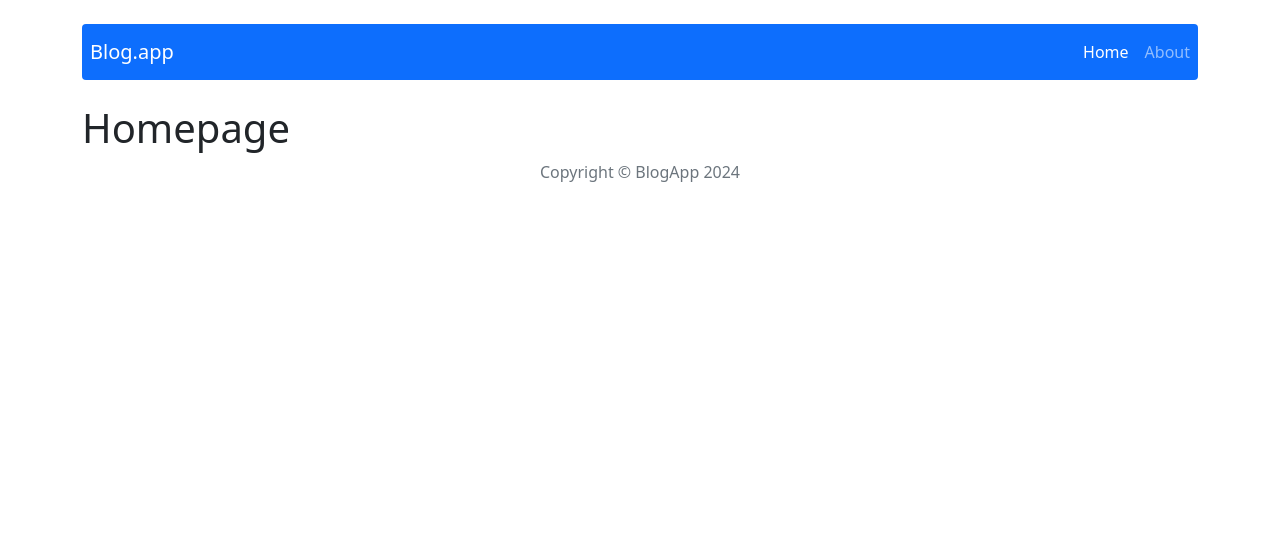
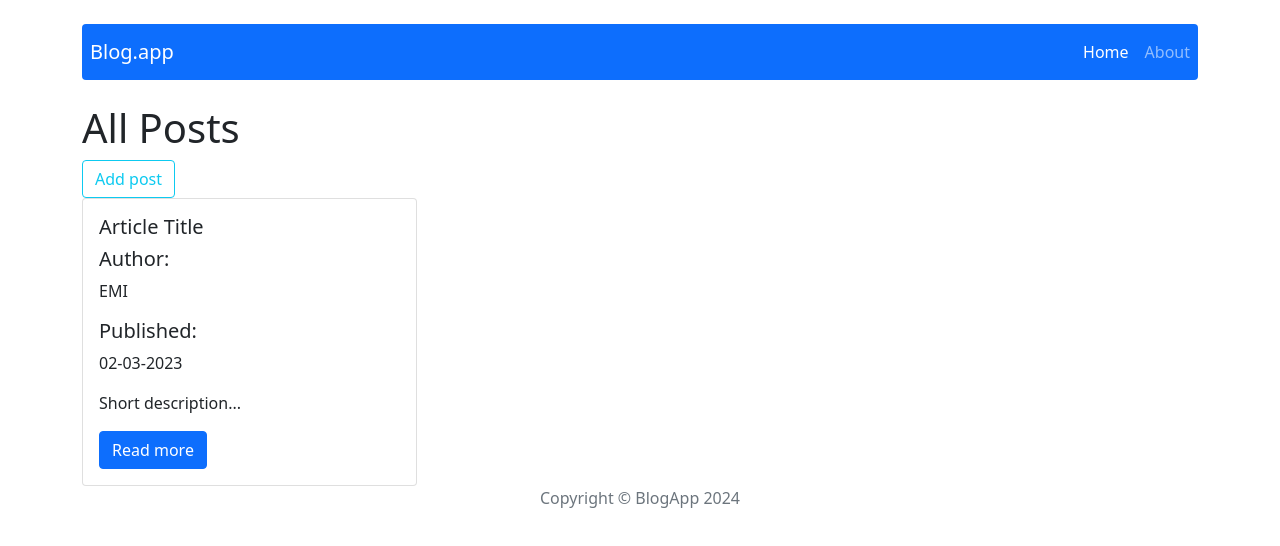
Before and after one commit to juliachanas/React-blog, a React (Create React App) app: page / in a window 1280 px wide. Shown: the top 546 px of the page. Built offline with nearby package versions, Linux system fonts and the light colour scheme.

Commit message:
Add selector getAllPosts to postsRedux

```diff
--- /dev/null
+++ b/src/components/features/PostCard/PostCard.js
@@ -0,0 +1,24 @@
+import Card from 'react-bootstrap/Card';
+import Button from 'react-bootstrap/Button';
+
+const PostCard = () => {
+  return (
+    <Card style={{ width: '30%' }}>
+      <Card.Body>
+        <Card.Title>Article Title</Card.Title>
+        <div className=''>
+          <h5>Author: </h5>
+          <p>EMI</p>
+        </div>
+        <div>
+          <h5>Published: </h5>
+          <p>02-03-2023</p>
+        </div>
+        <p>Short description...</p>
+        <Button href='/post/:id'>Read more</Button>
+      </Card.Body>
+    </Card>
+  );
+};
+
+export default PostCard;
--- a/src/components/pages/Homepage/Homepage.js
+++ b/src/components/pages/Homepage/Homepage.js
@@ -1,7 +1,16 @@
+import PostCard from '../../features/PostCard/PostCard';
+import Button from 'react-bootstrap/Button';
+
 const Homepage = () => {
   return (
     <div>
-      <h1>Homepage</h1>
+      <div>
+        <h1>All Posts</h1>
+        <Button href='/add' variant='outline-info'>
+          Add post
+        </Button>{' '}
+      </div>
+      <PostCard />
     </div>
   );
 };
--- a/src/redux/postsRedux.js
+++ b/src/redux/postsRedux.js
@@ -1,4 +1,6 @@
 //selectors
+
+export const getAllPosts = ({ posts }) => posts;
 
 //actions
 const createActionName = (actionName) => `app/posts/${actionName}`;
```
